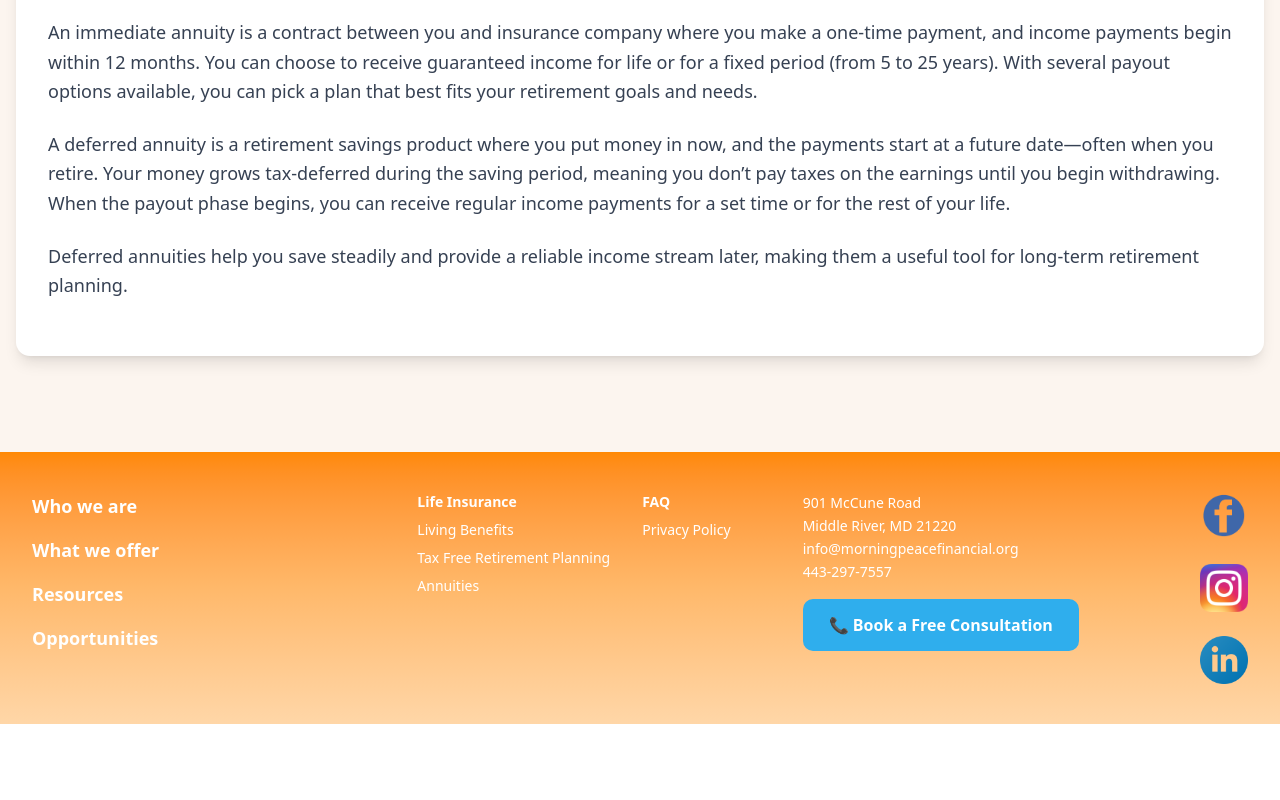
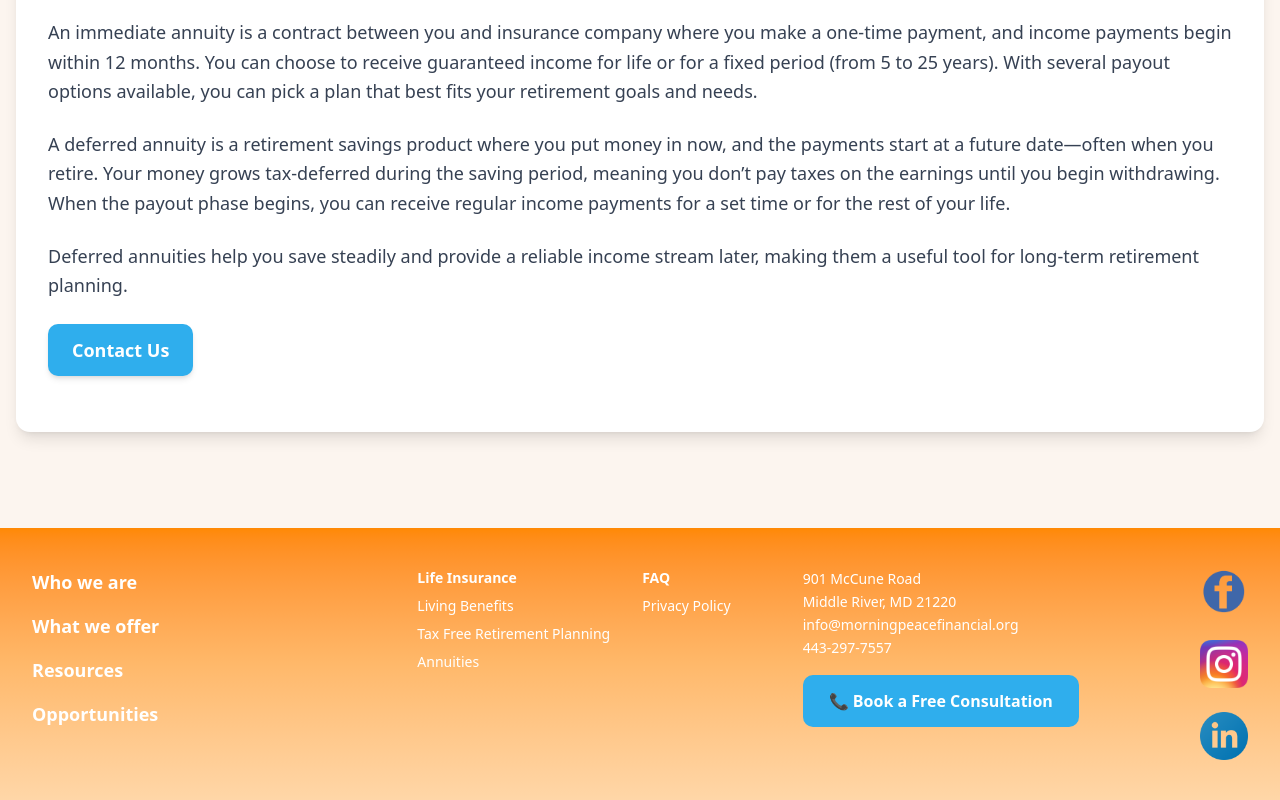
Before and after one commit to morningpeacewebsite/morningPeaceWebsite, a Next.js app: page /WhatWeOffer/Annuities in a window 1280 px wide. Shown: the part 2773-3573 px from the top of the page. Before the commit the page ends 3497 px from the top, so only its background shows below. Built offline with nearby package versions, Linux system fonts and the light colour scheme.

Commit message:
updated f&g logo + added contact to annuity

```diff
--- a/app/WhatWeOffer/Annuities/page.js
+++ b/app/WhatWeOffer/Annuities/page.js
@@ -86,6 +86,12 @@ export default function Annuities() {
             <p className="text-gray-700 text-lg leading-relaxed mb-6">
               Deferred annuities help you save steadily and provide a reliable income stream later, making them a useful tool for long-term retirement planning.
             </p>
+            <a
+              href="/ConnectWithUs"
+              className="inline-block bg-[#2faeed] text-white px-6 py-3 rounded-lg text-lg font-semibold hover:bg-[#0077FF] transition shadow-md mb-6"
+            >
+              Contact Us
+            </a>
           </div>
         </div>
       </div>
--- a/app/WhatWeOffer/Insurance/page.js
+++ b/app/WhatWeOffer/Insurance/page.js
@@ -212,7 +212,10 @@ export default function Insurance() {
                   else if (logo.includes("/athene-logo.png")) {
                     customWidthClass = "w-[220px]";
                   }
-                   else {
+                  else if (logo.includes("/FG_Life_Re_Logo_Full_Color_RGB.png")) {
+                    customWidthClass = "w-[260px]";
+                  }
+                  else {
                     customWidthClass = "w-[120px]";
                   }
                   return (
```
Also changed, not shown: public/FG_Life_Re_Logo_Full_Color_RGB.png.
